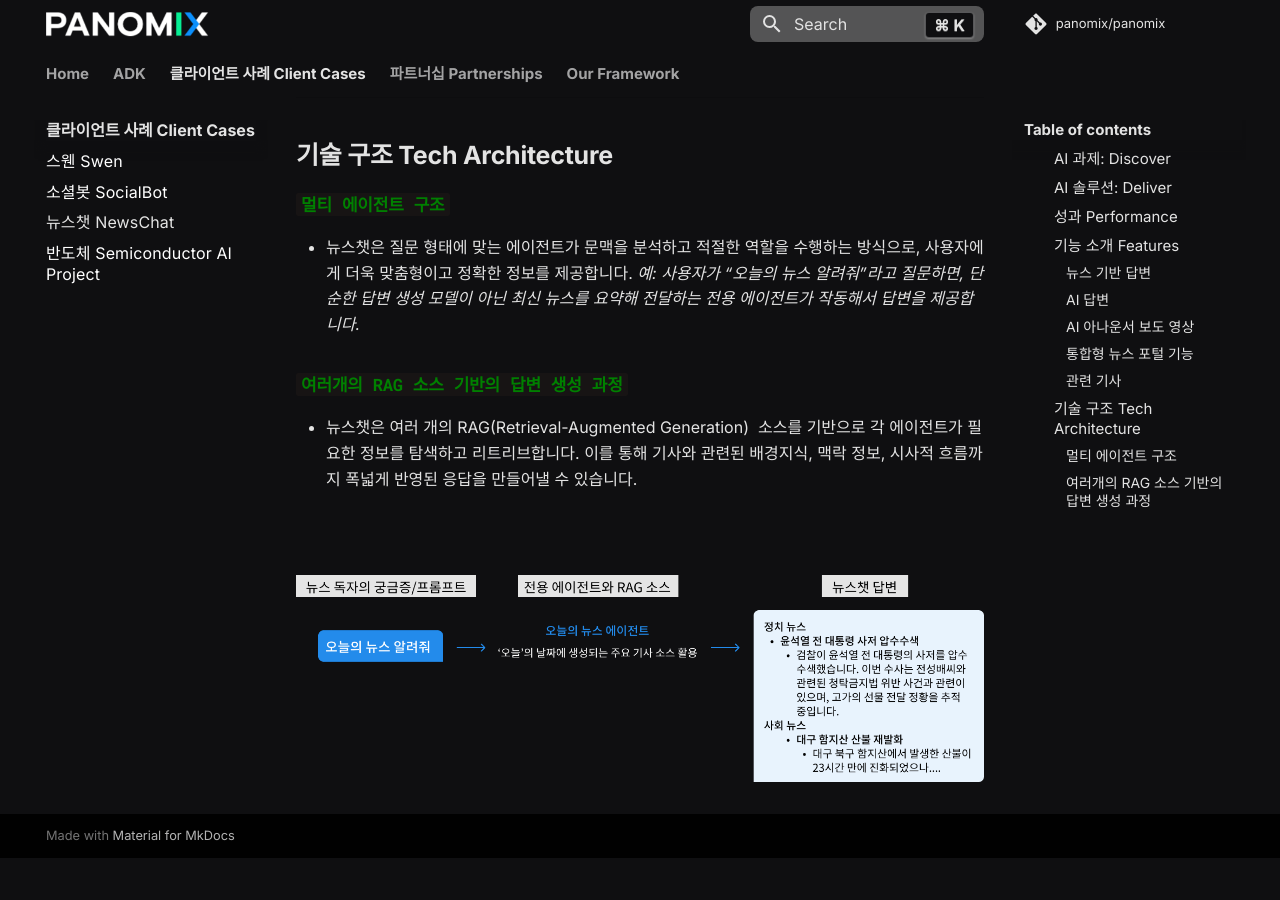
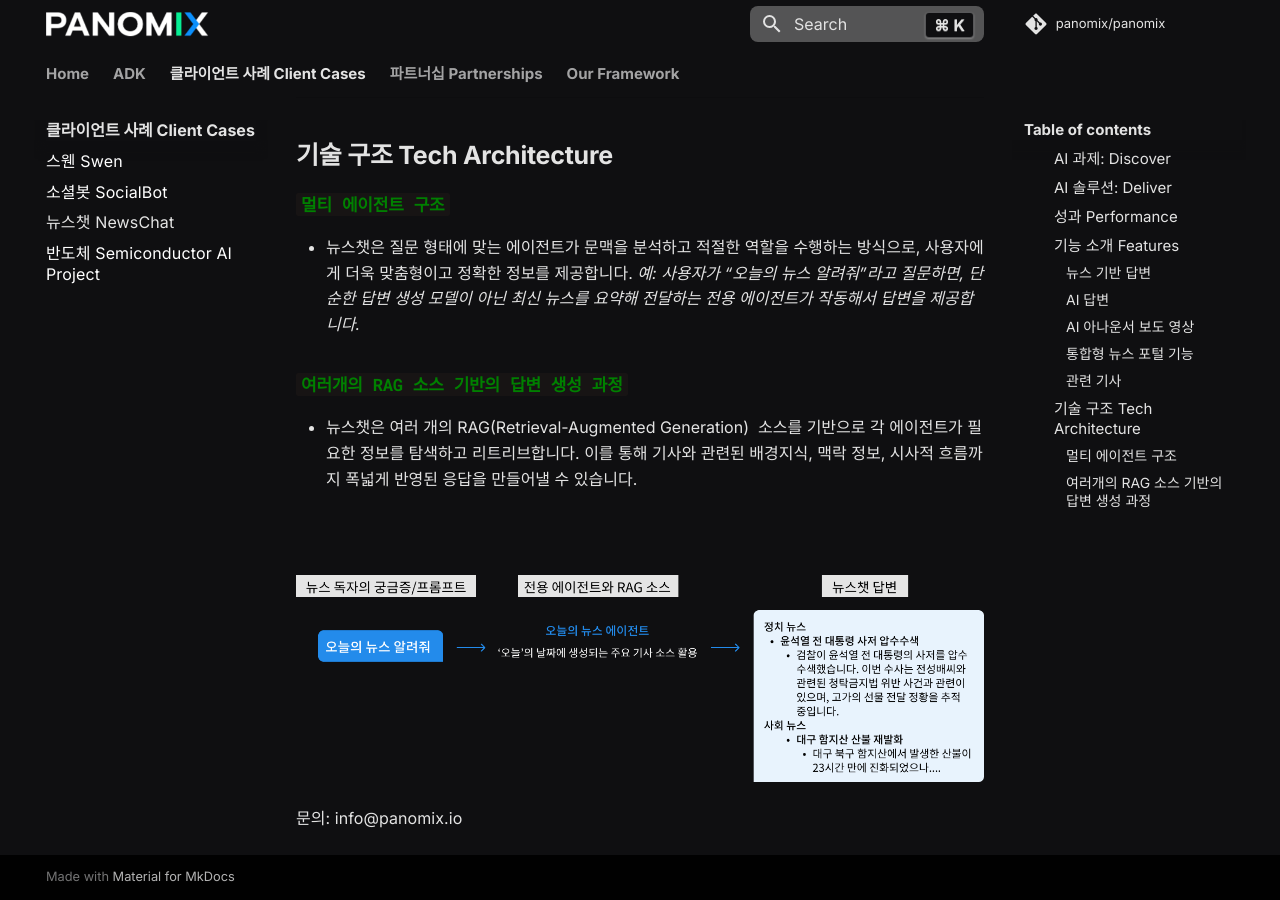
Before and after one commit to panomix/panomix, an MkDocs documentation site: the page built from docs/clients/newschat/newschat.md, in a window 1280 px wide and 900 px high, scrolled down 7447 px. Built offline with MkDocs 1.6.1 and Material for MkDocs 9.7.7, drawn with Linux system fonts in a browser that asks for light colours; comment, search, counter and statistics services are not loaded; before the commit the page ends 8305 px from its top, so only the background shows below that.

Commit message:
Update newschat.md

```diff
--- a/docs/clients/newschat/newschat.md
+++ b/docs/clients/newschat/newschat.md
@@ -106,3 +106,10 @@
 <br/>
 
 ![Product Image](images/newschat_tech.png)
+
+
+
+
+
+문의: info@panomix.io
+<br/>
```
